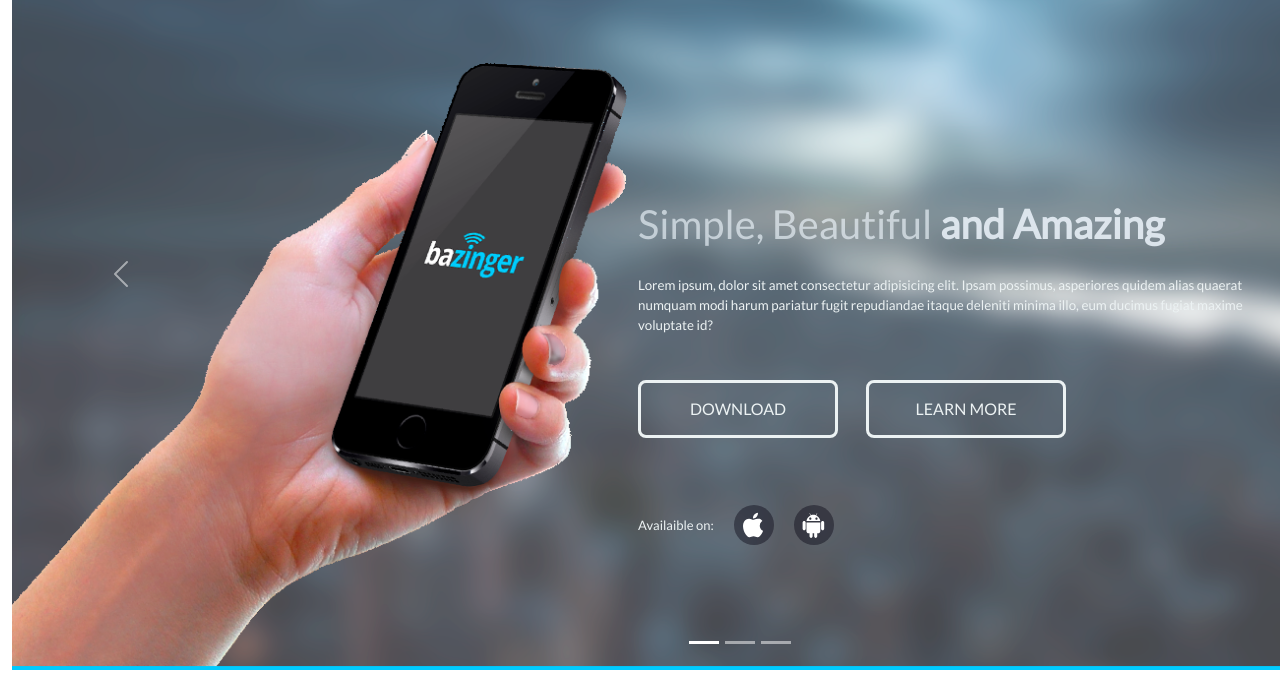
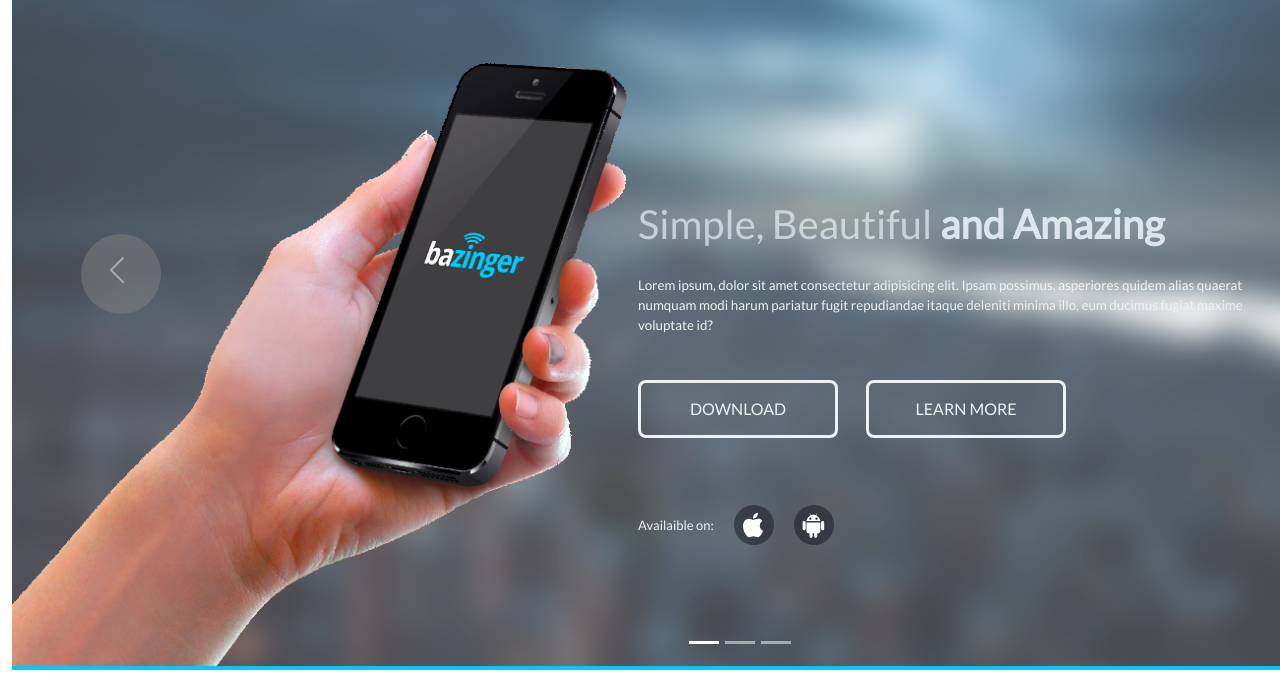
Before and after one commit to GennadyBerg/bezinger, a plain HTML site: page index.html in a window 1280 px wide. Shown: the part 121-800 px from the top of the page. Drawn offline with nearby package versions, Linux system fonts and the light colour scheme.

Commit message:
carousel done

```diff
--- a/index.css
+++ b/index.css
@@ -175,12 +175,31 @@ button:hover {
     top: 45%;
     left: 0;
 }
-/* .carousel-control-next {
-    width: 50px;
-    height: 50px;
+
+.button-wrap1 {
+    width: 80px;
+    height: 80px;
     border-radius: 50%;
+    background-color: gray;
+    justify-content: center;
+    align-items: center;
+    position: relative;
 
-} */
+}
+.button-wrap1:hover {
+    background-color: var(--hovercolor);
+
+}
+
+.carousel-control-next-icon,.carousel-control-prev-icon {
+    position: absolute;
+    top: 20px;
+    left: 20px;
+}
+.carousel-control-next:hover,.carousel-control-prev:hover {
+background-color: transparent;
+}
+
 
 /* BOX2 */
 /* /////////////////////////////////////////////////// */
--- a/index.html
+++ b/index.html
@@ -175,13 +175,17 @@
                 </div>
                 <button class="carousel-control-prev" type="button" data-bs-target="#carouselExampleCaptions"
                     data-bs-slide="prev">
-                    <span class="carousel-control-prev-icon" aria-hidden="true"></span>
-                    <span class="visually-hidden">Previous</span>
+                    <div class="button-wrap1">
+                        <span class="carousel-control-prev-icon" aria-hidden="true"></span>
+                        <span class="visually-hidden">Previous</span>
+                    </div>
                 </button>
-                <button class="carousel-control-next" type="button" data-bs-target="#carouselExampleCaptions"
+                <button class="carousel-control-next" type="button"  data-bs-target="#carouselExampleCaptions"
                     data-bs-slide="next">
-                    <span class="carousel-control-next-icon" aria-hidden="true"></span>
-                    <span class="visually-hidden">Next</span>
+                    <div class="button-wrap1">
+                        <span class="carousel-control-next-icon" aria-hidden="true"></span>
+                        <span class="visually-hidden">Next</span>
+                    </div>
                 </button>
             </div>
         </div>
```
